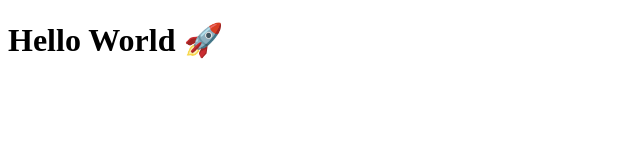
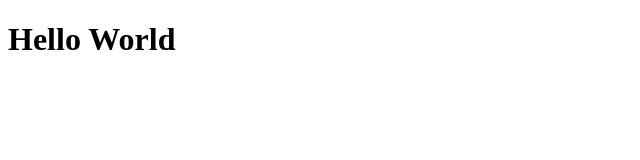
Before and after one commit to kurtkrausee/molecule_viewer, a plain HTML site: page index.html in a window 1280 px wide. Shown: the full height of the page, 0-640 px from the left. Drawn offline with Linux system fonts and the light colour scheme.

Commit message:
fix: Entferne Emoji aus dem Titel im Molekül-Viewer

```diff
--- a/index.html
+++ b/index.html
@@ -4,6 +4,6 @@
     <title>Molekül Viewer</title>
 </head>
 <body>
-    <h1>Hello World 🚀</h1>
+    <h1>Hello World</h1>
 </body>
 </html>
```
